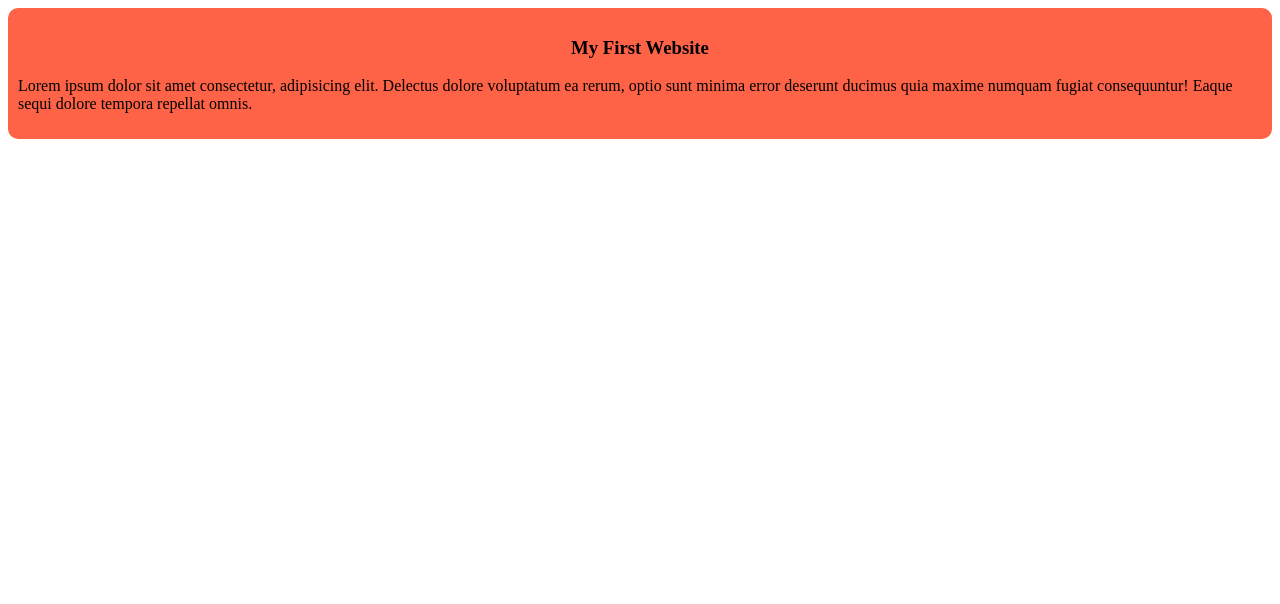
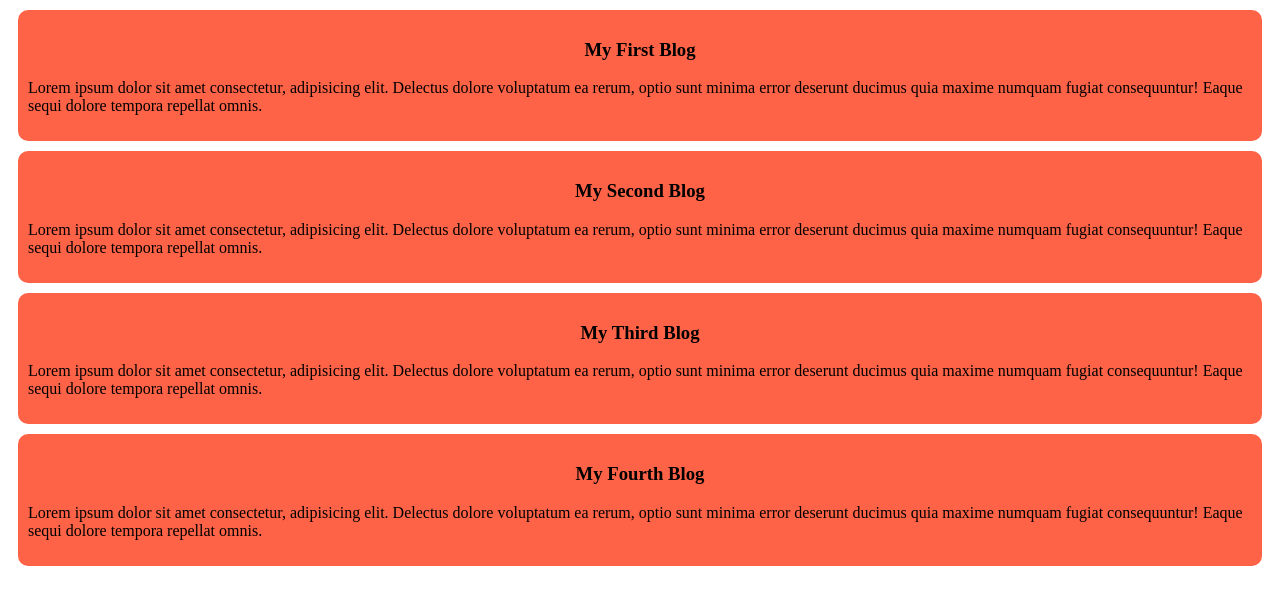
Before and after one commit to anjan1999/my-new-website, a plain HTML site: page index.html in a window 1280 px wide. Drawn offline with Linux system fonts and the light colour scheme.

Commit message:
added the second third and fourth blog

```diff
--- a/index.html
+++ b/index.html
@@ -8,7 +8,19 @@
 </head>
 <body>
     <div>
-      <center>  <h3>My First Website</h3></center>
+      <center>  <h3>My First Blog</h3></center>
+        <p>Lorem ipsum dolor sit amet consectetur, adipisicing elit. Delectus dolore voluptatum ea rerum, optio sunt minima error deserunt ducimus quia maxime numquam fugiat consequuntur! Eaque sequi dolore tempora repellat omnis.</p>
+    </div>
+    <div>
+      <center>  <h3>My Second Blog</h3></center>
+        <p>Lorem ipsum dolor sit amet consectetur, adipisicing elit. Delectus dolore voluptatum ea rerum, optio sunt minima error deserunt ducimus quia maxime numquam fugiat consequuntur! Eaque sequi dolore tempora repellat omnis.</p>
+    </div>
+    <div>
+      <center>  <h3>My Third Blog</h3></center>
+        <p>Lorem ipsum dolor sit amet consectetur, adipisicing elit. Delectus dolore voluptatum ea rerum, optio sunt minima error deserunt ducimus quia maxime numquam fugiat consequuntur! Eaque sequi dolore tempora repellat omnis.</p>
+    </div>
+    <div>
+      <center>  <h3>My Fourth Blog</h3></center>
         <p>Lorem ipsum dolor sit amet consectetur, adipisicing elit. Delectus dolore voluptatum ea rerum, optio sunt minima error deserunt ducimus quia maxime numquam fugiat consequuntur! Eaque sequi dolore tempora repellat omnis.</p>
     </div>
 
--- a/styles/blog.css
+++ b/styles/blog.css
@@ -2,5 +2,6 @@ div{
     background-color: tomato;
     border-radius: 10px;
     padding: 10px;
+    margin: 10px;
 
 }
```
